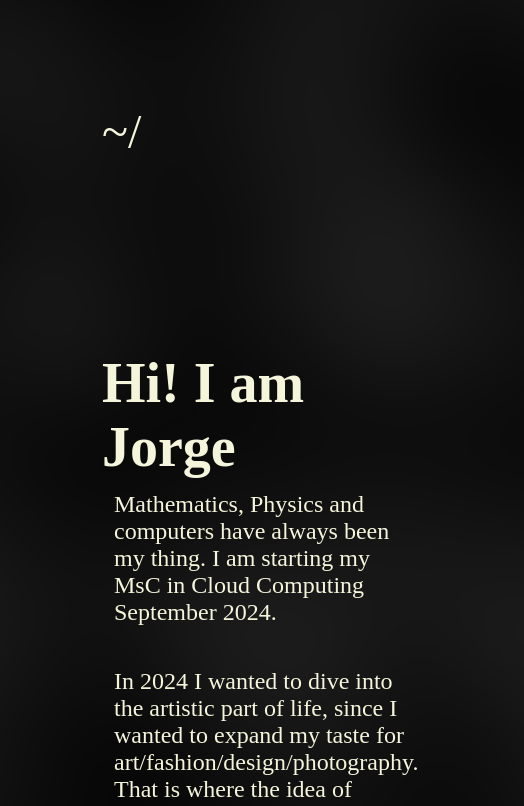
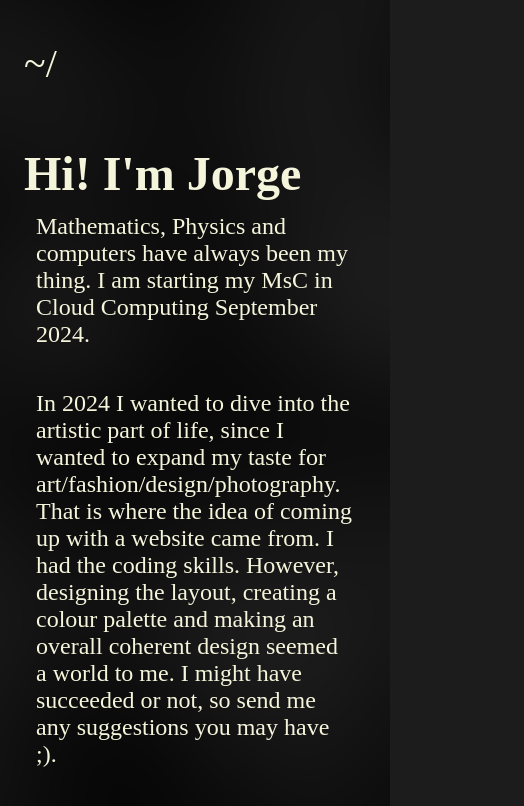
Before and after one commit to jmarcoz1/devjmarco, a React (Create React App) app: page /about in a window 390 px wide. Shown: the top 806 px of the page, 524 px wide, since content can reach past the window. Built offline with nearby package versions, Linux system fonts and the light colour scheme; a web font is replaced by a local one.

Commit message:
[ABOUT] need to modify the text

```diff
--- a/src/components/About.js
+++ b/src/components/About.js
@@ -4,14 +4,14 @@ import '../styles/about.css'
 
 const About = () => {
   return (
-    <div className='contact-parent-container'>
-      <div className='contact-first-column'>
+    <div className='about-parent-container'>
+      <div className='about-first-column'>
         <Link className='about-homelink' to='/'>~/</Link>
       </div>
 
-      <div className='contact-greeting-section'>
-        <div className='contact-hi-div'>
-          <h1 className='contact-h1'>Hi! I am Jorge</h1>
+      <div className='about-greeting-section'>
+        <div className='about-hi-div'>
+          <h1 className='about-h1'>Hi! I'm Jorge</h1>
         </div>
 
         <div className='about-h2-div'>
@@ -45,8 +45,8 @@ const About = () => {
         </div>
       </div>
 
-      <div className='contact-empty-space'>
-      </div>
+      {/* <div className='contact-empty-space'>
+      </div> */}
     </div>
   )
 }
--- a/src/styles/about.css
+++ b/src/styles/about.css
@@ -31,7 +31,7 @@
 
     /* text */
     /* font weigh - font size - line height - font family */
-    --homelink-contact: normal 48px/normal var(--ff); /* ~/ */
+    --homelink-about: normal 48px/normal var(--ff); /* ~/ */
     --about-h1: bold 80px/normal var(--ff); /* hi! */
     --about-h2: normal 24px/normal var(--ff-details); /* work about contact */
     --about-h3: normal 28px/normal var(--ff-details); /* devops bachelor msc */
@@ -39,20 +39,84 @@
 }
 
 .about-homelink {
-    font: var(--homelink-contact)
+  font: var(--homelink-contact)
 }
 
 div {
     width: 100%;
     display: flex;
 }
+.about-parent-container {
+  display: flex;
+  height: 100vh;
+  flex-wrap: wrap;
+}
+.about-first-column {
+  display: flex;
+  align-items: start;
+  flex: 1;
+  padding: 96px 94px;
+}
+.about-homelink {
+  font: var(--homelink-about)
+}
 .about-h2-div {
-    flex-direction: column;
+  flex-direction: column;
+}
+.about-greeting-section {
+  display: flex;
+  flex-direction: column;
+  align-items: start;
+  justify-content: flex-start;
+  flex: 5;
+  padding: 96px 94px;
+}
+.about-hi-div {
+  flex: 2;
+}
+
+/* h1 */
+.about-h1 {
+  font: var(--about-h1);
 }
 
 h2 {
-    font: var(--about-h2);
+  font: var(--about-h2);
 }
 .about-h2 {
     margin: 0.75rem;
 }
+
+@media (max-width: 500px) {
+  .about-parent-container {
+    flex-direction: row;
+    height: 100vh;
+    /* padding: 0.5rem 0.75rem; */
+    flex-wrap: wrap;
+  }
+  .about-first-column {
+    display: flex;
+    flex: 1;
+    padding: 2rem 1rem;
+    height: 5vh;
+  }
+  .about-second-column {
+    display: flex;
+    flex-direction: column;
+    row-gap: 8px;
+  }
+  .about-greeting-section {
+    display: flex;
+    flex-direction: column;
+    align-items: start;
+    justify-content: flex-start;
+    flex: 5;
+    padding: 2rem 1rem;
+  }
+  .about-h1 {
+    font: bold 48px/normal var(--ff); ;
+  }
+  .about-homelink {
+    font: normal 40px/normal var(--ff);;
+  }
+}
```
